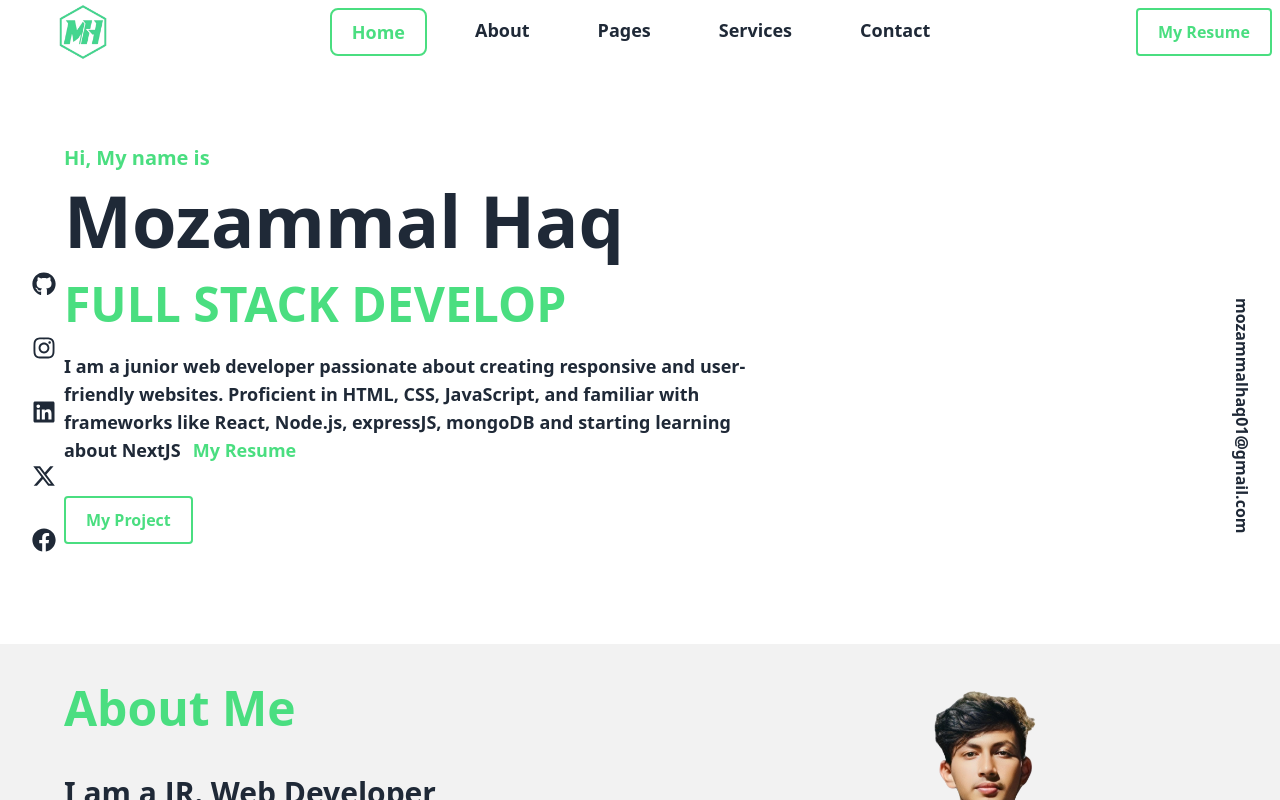
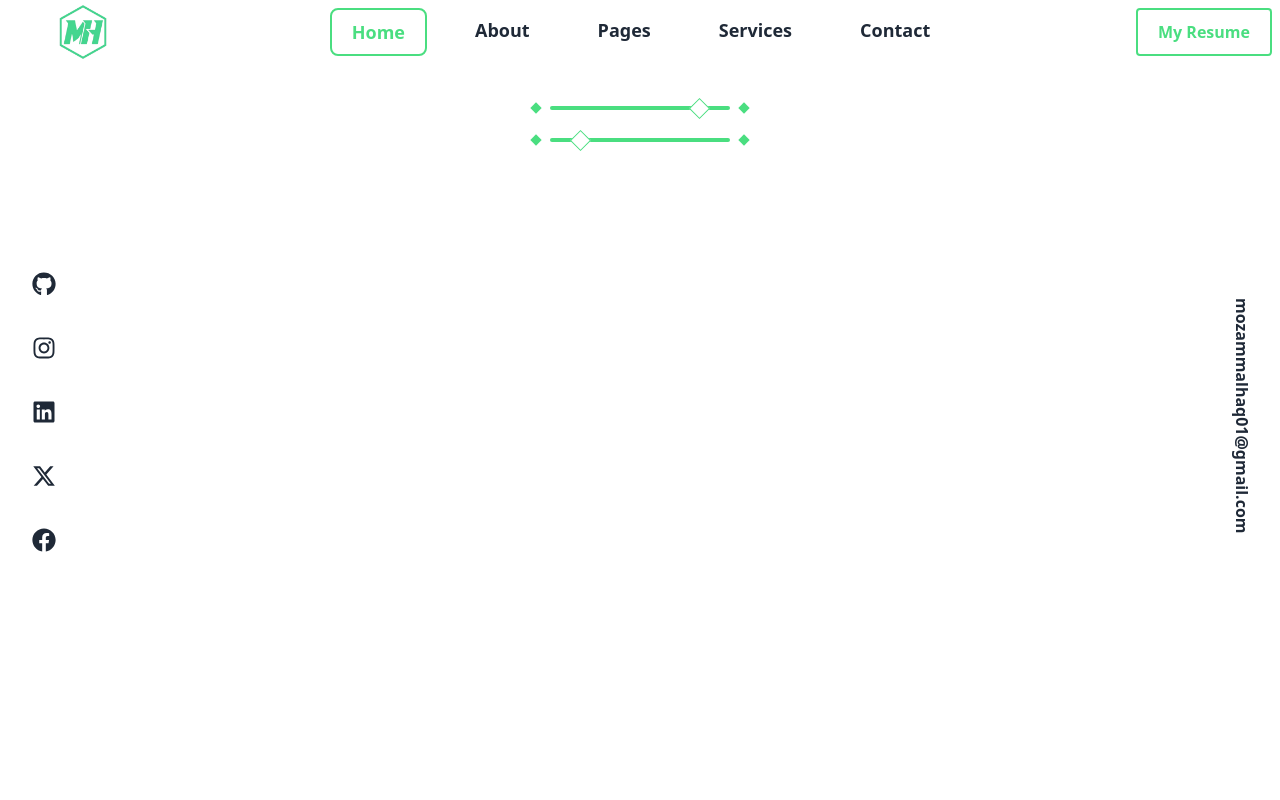
Before and after one commit to mozammal01/mozammal-haq, a React (Vite) app: page / in a window 1280 px wide. Shown: the top 800 px of the page. Built offline with nearby package versions, Linux system fonts and the light colour scheme.

Commit message:
section title created, bottomline, top line created on sectiontitle

```diff
--- /dev/null
+++ b/src/components/BottomLine/BottomLine.css
@@ -0,0 +1,42 @@
+
+ .side-line {
+     height: 8px;
+     width: 8px;
+     margin: 0 10px;
+     background-color: #4ade80;
+     transform: rotate(45deg);
+   }
+
+   .middle-line {
+     width: 180px;
+     height: 4px;
+     background-color: #4ade80;
+     border-radius: 4px;
+     position: relative;
+   }
+
+   .inner-circle {
+     height: 15px;
+     width: 15px;
+     background-color: white;
+     transform: rotate(45deg);
+     border: 1px solid #4ade80;
+     position: absolute;
+     top: 0;
+     bottom: 0;
+     margin: auto;
+     animation: left-right-moving 6s infinite;
+     animation-timing-function: linear;
+   }
+
+   @keyframes left-right-moving {
+
+     0%,
+     100% {
+         left: 0%;
+     }
+
+     50% {
+         left: 97%;
+     }
+   }
--- /dev/null
+++ b/src/components/BottomLine/BottomLine.jsx
@@ -0,0 +1,17 @@
+import "./BottomLine.css";
+
+const BottomLine = () => {
+  return (
+    <>
+      <div className="flex items-center justify-center pt-3">
+        <div className="side-line"></div>
+        <div className="middle-line">
+          <div className="inner-circle"></div>
+        </div>
+        <div className="side-line"></div>
+      </div>
+    </>
+  );
+};
+
+export default BottomLine;
--- /dev/null
+++ b/src/components/SectionTitle/SectionTitle.jsx
@@ -0,0 +1,21 @@
+import BottomLine from '../BottomLine/BottomLine';
+import TopLine from '../TopLine/TopLine';
+
+const SectionTitle = ({ heading, subHeading }) => {
+  return (
+    <div className='text-center space-y-3 my-10'>
+      <TopLine />
+      <h1 className='font-bold text-5xl'>{heading}</h1>
+      {
+        subHeading && <h3 className='text-xl font-semibold'>Sub Header</h3>
+      }
+      <BottomLine />
+    </div>
+  );
+};
+
+SectionTitle.propTypes = {
+
+};
+
+export default SectionTitle;
--- /dev/null
+++ b/src/components/TopLine/TopLine.css
@@ -0,0 +1,43 @@
+
+.top-side-line {
+  height: 8px;
+  width: 8px;
+  margin: 0 10px;
+  background-color: #4ade80;
+  transform: rotate(45deg);
+}
+
+.top-middle-line {
+  width: 180px;
+  height: 4px;
+  background-color: #4ade80;
+  border-radius: 4px;
+  position: relative;
+}
+
+.top-inner-circle {
+  height: 15px;
+  width: 15px;
+  background-color: white;
+  transform: rotate(45deg);
+  border: 1px solid #4ade80;
+  position: absolute;
+  top: 0;
+  bottom: 0;
+  margin: auto;
+  animation-delay: 5s;
+  animation: right-left-moving 6s infinite;
+  animation-timing-function: linear;
+}
+
+@keyframes right-left-moving {
+
+  0%,
+  100% {
+      right: 0%;
+  }
+
+  50% {
+      right: 97%;
+  }
+}
--- /dev/null
+++ b/src/components/TopLine/TopLine.jsx
@@ -0,0 +1,20 @@
+import './TopLine.css'
+
+
+const TopLine = () => {
+  return (
+    <div>
+      <>
+        <div className="flex items-center justify-center mt-8">
+          <div className="top-side-line"></div>
+          <div className="top-middle-line">
+            <div className="top-inner-circle"></div>
+          </div>
+          <div className="side-line"></div>
+        </div>
+      </>
+    </div>
+  );
+};
+
+export default TopLine;
--- a/src/pages/Home/About/About.jsx
+++ b/src/pages/Home/About/About.jsx
@@ -12,7 +12,7 @@ const About = () => {
 
           <div className="space-y-5 w-1/2">
             <h3 className="text-3xl font-bold">I am a JR. Web Developer</h3>
-            <p className='text-xl'>Hello, My name is <span className='font-semibold'>Mozammal Haq</span>. I live in Bangladesh. Now i am studing in Government adomjeenagar MW collage in Narayongonj, Bangladesh.</p>
+            <p className='text-xl'>Hello, My name is <span className='font-semibold'>Mozammal Haq</span>. I live in Bangladesh. Now i am studying in Government adomjeenagar MW collage in Narayongonj, Bangladesh.</p>
             <p className='text-xl'>My interest in web development started in 2023 when I decided to try editing custom Tumblr themes — turns out hacking together a custom reblog button taught me a lot about HTML & CSS!</p>
 
             <div className='flex items-center gap-5'>
--- a/src/pages/Home/Home.jsx
+++ b/src/pages/Home/Home.jsx
@@ -2,6 +2,7 @@ import { Helmet } from "react-helmet-async";
 import Banner from "./Banner/Banner";
 import About from "./About/About";
 import MySkills from "./About/MySkills/MySkills";
+import SectionTitle from "../../components/sectionTitle/SectionTitle";
 
 const Home = () => {
   return (
@@ -10,9 +11,10 @@ const Home = () => {
         <title>Mozammal Haq</title>
       </Helmet>
       <div>
-        <Banner />
+        {/* <Banner />
         <About />
-        <MySkills />
+        <MySkills /> */}
+        <SectionTitle />
       </div>
     </>
   );
```
